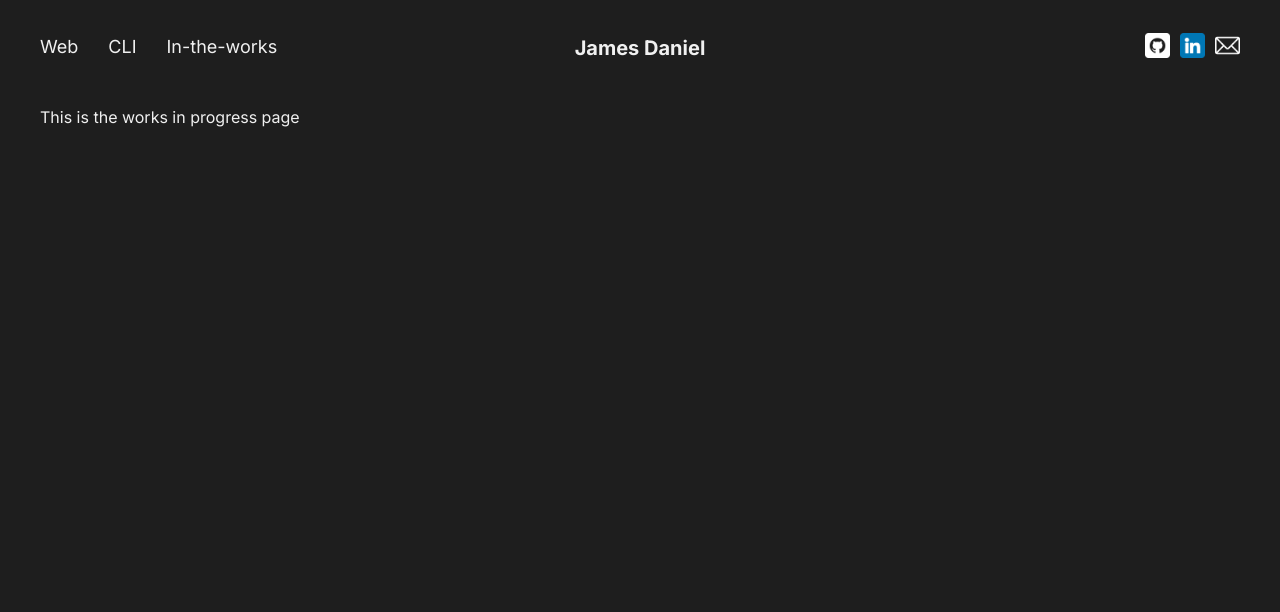
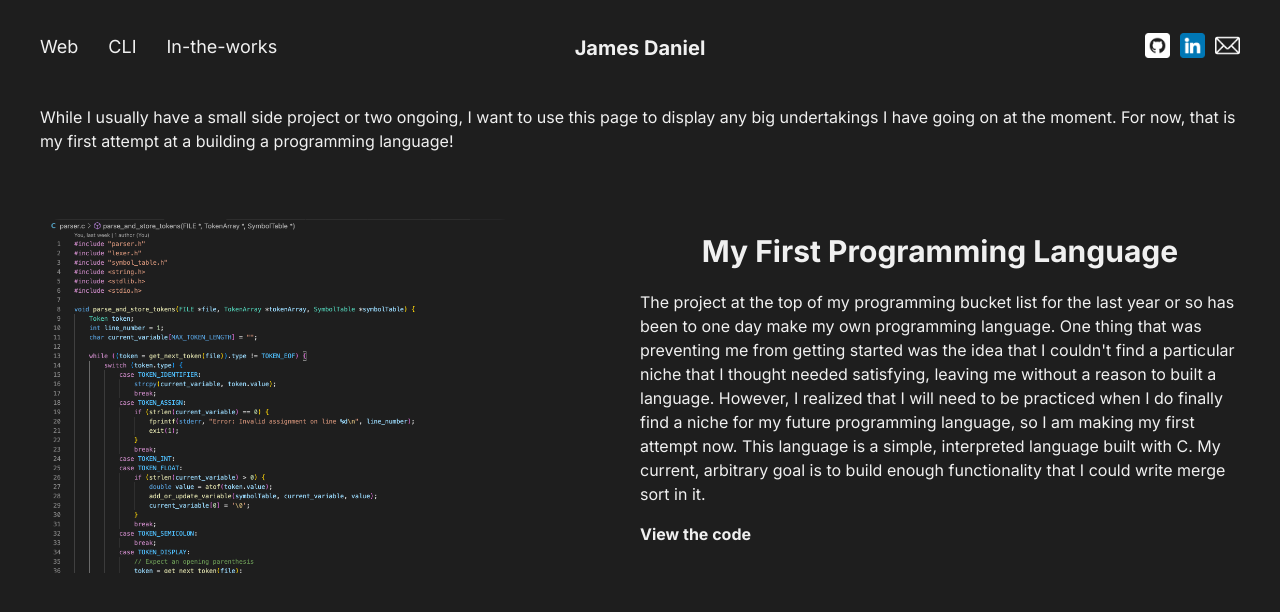
Before and after one commit to jamesdaniel3/portfolio, a React (Vite) app in the folder portfolio_client/: page /upcoming in a window 1280 px wide. Shown: the top 612 px of the page. Built offline with nearby package versions, Linux system fonts and the light colour scheme.

Commit message:
added content for the in-the works page

```diff
--- a/portfolio_client/src/components/ProjectConstants.jsx
+++ b/portfolio_client/src/components/ProjectConstants.jsx
@@ -2,6 +2,7 @@ import spotifySocialImage from "../assets/project_previews/spotify_socal.png";
 import hazingReportImage from "../assets/project_previews/hazing_reporter.png";
 import dataParserImage from "../assets/project_previews/oh_data_parser.png";
 import searingChartGeneratorImage from "../assets/project_previews/seating_chart_generator.png";
+import programmingLanguageImage from "../assets/project_previews/programming_language.png";
 
 export const web_projects = [
   {
@@ -41,3 +42,14 @@ export const cli_projects = [
     display_image: searingChartGeneratorImage,
   },
 ];
+
+export const in_the_works_projects = [
+  {
+    id: "programming_language",
+    name: "My First Programming Language",
+    description:
+      "The project at the top of my programming bucket list for the last year or so has been to one day make my own programming language. One thing that was preventing me from getting started was the idea that I couldn't find a particular niche that I thought needed satisfying, leaving me without a reason to built a language. However, I realized that I will need to be practiced when I do finally find a niche for my future programming language, so I am making my first attempt now. This language is a simple, interpreted language built with C. My current, arbitrary goal is to build enough functionality that I could write merge sort in it.",
+    github_link: "https://github.com/jamesdaniel3/my-first-language",
+    display_image: programmingLanguageImage,
+  },
+];
--- a/portfolio_client/src/routes/Progress.jsx
+++ b/portfolio_client/src/routes/Progress.jsx
@@ -1,8 +1,18 @@
+import ProjectContent from "../components/ProjectContent";
+import { in_the_works_projects } from "../components/ProjectConstants";
+
 export default function Progress() {
   return (
     <>
       <div className="page-content progress-page-content">
-        <p> This is the works in progress page</p>
+        <p>
+          {" "}
+          While I usually have a small side project or two ongoing, I want to
+          use this page to display any big undertakings I have going on at the
+          moment. For now, that is my first attempt at a building a programming
+          language!
+        </p>
+        <ProjectContent projects={in_the_works_projects} />
       </div>
     </>
   );
```
Also changed, not shown: portfolio_client/src/assets/project_previews/programming_language.png (added).
